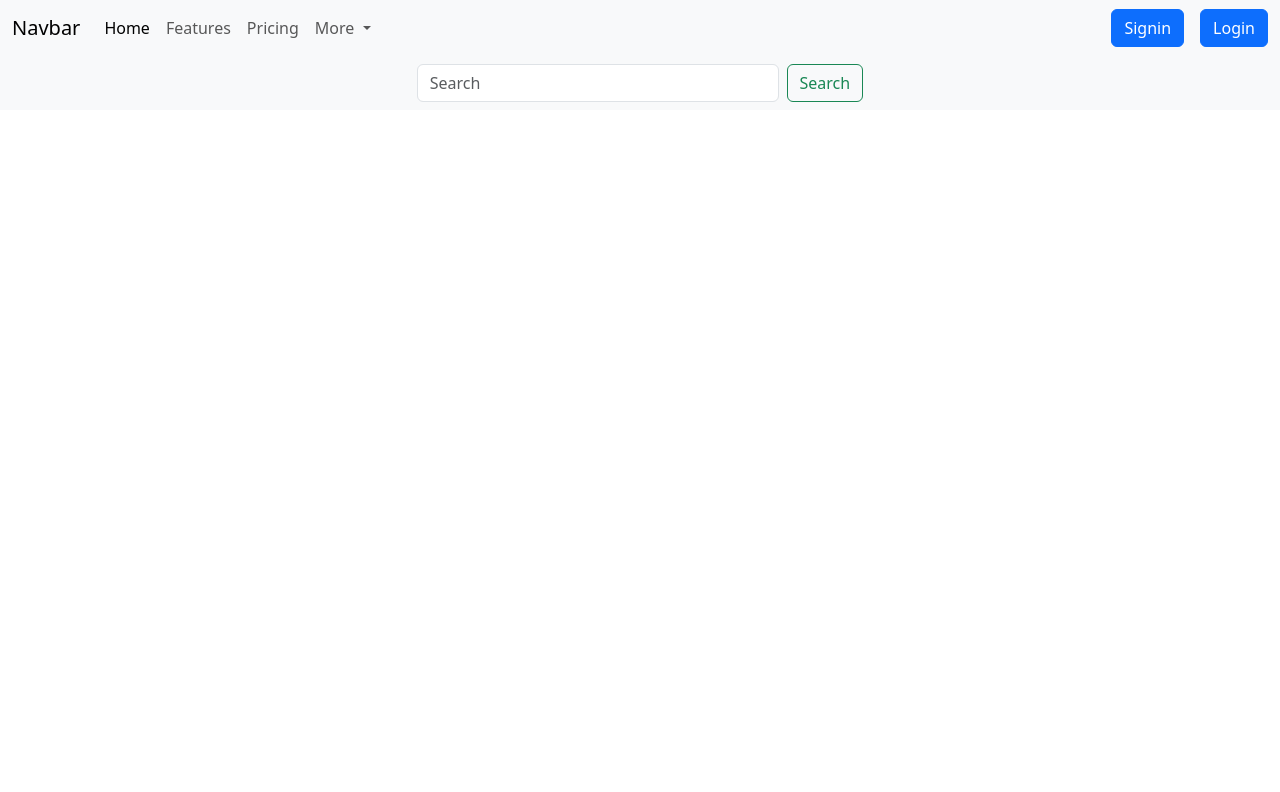
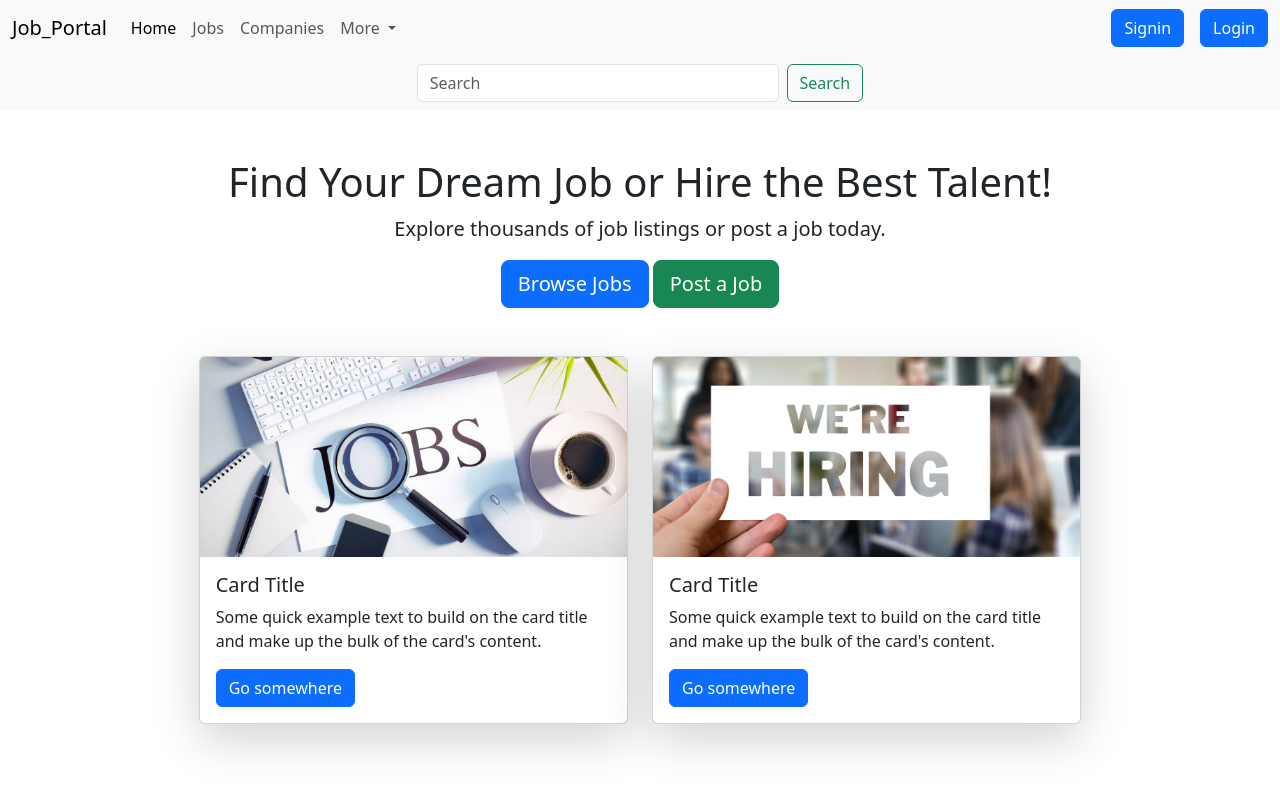
Before and after one commit to Naincy-10264/Web_Devlop, a plain HTML site: page Job_Portal/index.html in a window 1280 px wide. Drawn offline with nearby package versions, Linux system fonts and the light colour scheme.

Commit message:
code modified

```diff
--- a/Job_Portal/index.html
+++ b/Job_Portal/index.html
@@ -5,13 +5,26 @@
     <meta name="viewport" content="width=device-width, initial-scale=1.0">
     <title>Job_Portal</title>
     <link href="https://cdn.jsdelivr.net/npm/bootstrap@5.3.3/dist/css/bootstrap.min.css" rel="stylesheet">
+    <style>
+        .custom-container {
+            max-width: 85%; /* Adjust container width */
+            margin: auto;
+        }
+        .card {
+            height: 100%; /* Ensures equal height */
+        }
+        .card-img-top {
+            height: 200px; /* Fixed image height */
+            object-fit: cover; /* Keeps aspect ratio */
+        }
+    </style>
 </head>
 <body>
 
     <!-- 🔵 Main Navigation Bar -->
     <nav class="navbar navbar-expand-lg bg-body-tertiary">
         <div class="container-fluid">
-            <a class="navbar-brand" href="#">Navbar</a>
+            <a class="navbar-brand" href="#">Job_Portal</a>
             <button class="navbar-toggler" type="button" data-bs-toggle="collapse" data-bs-target="#navbarNavDropdown"
                 aria-controls="navbarNavDropdown" aria-expanded="false" aria-label="Toggle navigation">
                 <span class="navbar-toggler-icon"></span>
@@ -21,8 +34,8 @@
                 <!-- Left Side Links -->
                 <ul class="navbar-nav me-auto">
                     <li class="nav-item"><a class="nav-link active" href="#">Home</a></li>
-                    <li class="nav-item"><a class="nav-link" href="#">Features</a></li>
-                    <li class="nav-item"><a class="nav-link" href="#">Pricing</a></li>
+                    <li class="nav-item"><a class="nav-link" href="#">Jobs</a></li>
+                    <li class="nav-item"><a class="nav-link" href="#">Companies</a></li>
                     <li class="nav-item dropdown">
                         <a class="nav-link dropdown-toggle" href="#" role="button" data-bs-toggle="dropdown" aria-expanded="false">
                             More
@@ -58,6 +71,54 @@
             </form>
         </div>
     </nav>
+    <div class="container text-center my-5">
+        <h1>Find Your Dream Job or Hire the Best Talent!</h1>
+        <p class="lead">Explore thousands of job listings or post a job today.</p>
+        <a href="jobs.html" class="btn btn-primary btn-lg">Browse Jobs</a>
+        <a href="post-job.html" class="btn btn-success btn-lg">Post a Job</a>
+    </div>
+    <!-- <div class="container my-5">
+    <h2 class="text-center">🔥 Featured Jobs</h2>
+    <div class="row">
+        <div class="col-md-4">
+            <div class="card">
+                <div class="card-body">
+                    <h5 class="card-title">Software Engineer</h5>
+                    <p class="card-text">Google | $100K - $120K | Remote</p>
+                    <a href="#" class="btn btn-primary">Apply Now</a>
+                </div>
+            </div>
+        </div>
+    </div>
+</div> -->
+
+<div class="container custom-container mt-4">
+    <div class="row justify-content-center">
+        <!-- First Card -->
+        <div class="col-md-5 col-sm-12 mb-4">
+            <div class="card shadow-lg">
+                <img src="./images/job.png" class="card-img-top" alt="...">
+                <div class="card-body">
+                    <h5 class="card-title">Card Title</h5>
+                    <p class="card-text">Some quick example text to build on the card title and make up the bulk of the card's content.</p>
+                    <a href="#" class="btn btn-primary">Go somewhere</a>
+                </div>
+            </div>
+        </div>
+
+        <!-- Second Card -->
+        <div class="col-md-5 col-sm-12 mb-4">
+            <div class="card shadow-lg">
+                <img src="./images/job_seek.png" class="card-img-top" alt="...">
+                <div class="card-body">
+                    <h5 class="card-title">Card Title</h5>
+                    <p class="card-text">Some quick example text to build on the card title and make up the bulk of the card's content.</p>
+                    <a href="#" class="btn btn-primary">Go somewhere</a>
+                </div>
+            </div>
+        </div>
+    </div>
+</div>
 
     <script src="https://cdn.jsdelivr.net/npm/bootstrap@5.3.3/dist/js/bootstrap.bundle.min.js"></script>
 
```
Also changed, not shown: Job_Portal/images/job.png (added), Job_Portal/images/job_seek.png (added).
